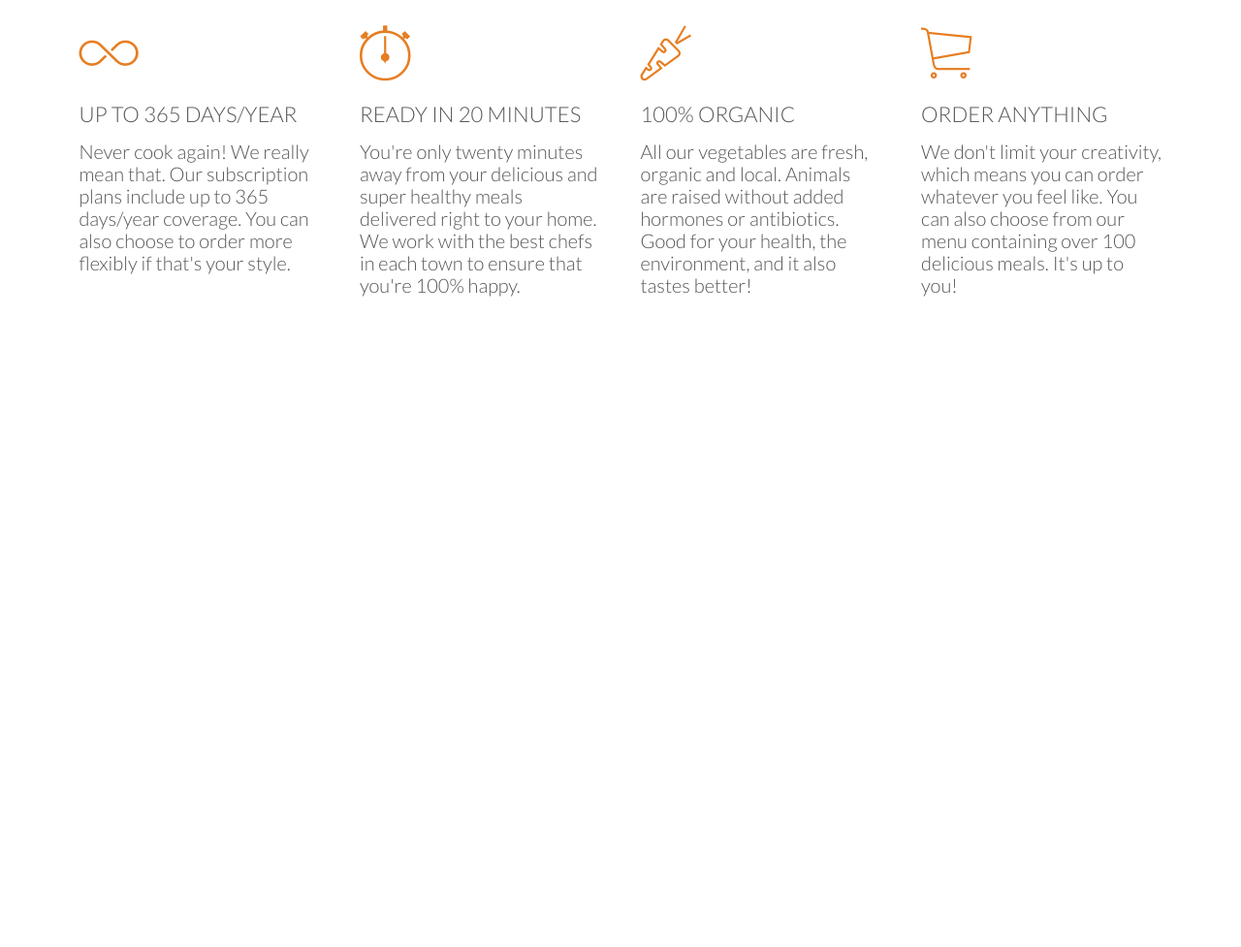
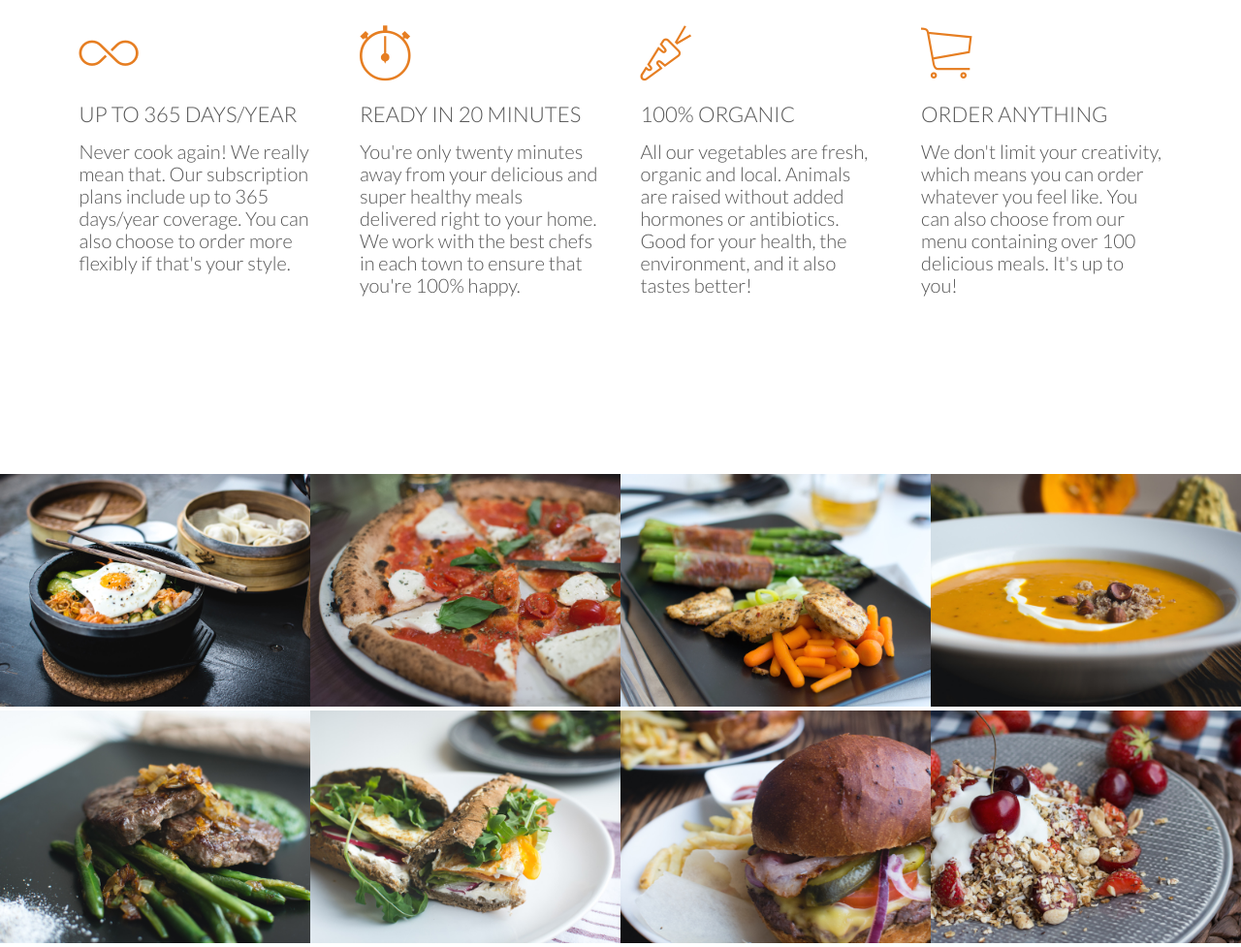
Before and after one commit to datadaveshin/omnifood, a plain HTML site: page omnifood2/index.html in a window 1280 px wide. Shown: the part 1050-2027 px from the top of the page at 97% size. Before the commit the page ends 1459 px from the top, so only its background shows below. Drawn offline with Linux system fonts and the light colour scheme; files whose address does not match are found by name.

Commit message:
Part one of the favorite meals section

```diff
--- a/omnifood2/index.html
+++ b/omnifood2/index.html
@@ -61,5 +61,57 @@
             </div>
         </section>
 
+        <section class="section-meals">
+<!--            For this 2 x 4 grid of pics, will use two ul's-->
+            <ul class="meals-showcase">
+                <li>
+<!--                    The '<figure></figure>' element can have an 'image' and a 'figure caption', actually called a 'fig-caption'.  -->
+                    <figure class="meal-photo">
+                        <img src="resources/img/1.jpg" alt="Korean bibimbap with egg and vegetables">
+                    </figure>
+                </li>
+                <li>
+                    <figure class="meal-photo">
+                        <img src="resources/img/2.jpg" alt="Simple italian pizza with cherry tomatoes">
+                    </figure>
+                </li>
+                <li>
+                    <figure class="meal-photo">
+                        <img src="resources/img/3.jpg" alt="Chicken breast steak with vegetables">
+                    </figure>
+                </li>
+                <li>
+                    <figure class="meal-photo">
+                        <img src="resources/img/4.jpg" alt="Autumn pumpkin soup">
+                    </figure>
+                </li>
+            </ul>
+
+            <ul class="meals-showcase">
+                <li>
+                    <figure class="meal-photo">
+                        <img src="resources/img/5.jpg" alt="Paleo beef steak with vegetables">
+                    </figure>
+                </li>
+                <li>
+                    <figure class="meal-photo">
+                        <img src="resources/img/6.jpg" alt="Healthy baguette with egg and vegetables">
+                    </figure>
+                </li>
+                <li>
+                    <figure class="meal-photo">
+                        <img src="resources/img/7.jpg" alt="Burger with cheddar and bacon">
+                    </figure>
+                </li>
+                <li>
+                    <figure class="meal-photo">
+                        <img src="resources/img/8.jpg" alt="Granola with cherries and strawberries">
+                    </figure>
+                </li>
+            </ul>
+        </section>
+
+
+
     </body>
 </html>
--- a/omnifood2/resources/css/style.css
+++ b/omnifood2/resources/css/style.css
@@ -240,3 +240,35 @@ header {
     border-bottom: 2px solid #e67e22;
     padding: 8px 0;
 }
+
+
+/* ------------------------------------------- */
+/* MEALS */
+/* ------------------------------------------- */
+
+.meals-showcase {
+    list-style: none;
+    width: 100%;
+}
+
+.meals-showcase li {
+/*    This must be block for this*/
+    display: block;
+/*    Floating left will bring them side by side*/
+    float:left;
+/*    Have to set the width of these at 25% cause there are 4 of them.*/
+    width: 25%;
+}
+
+.meal-photo {
+/*    Here, this just means it has 100% width of it's parent*/
+    width: 100%;
+/*    Again, normalize gives margin to img's*/
+    margin: 0;
+}
+
+.meal-photo img {
+/*    Here we again set the width to equal that of the parent, and auto for the height*/
+    width: 100%;
+    height: auto;
+}
```
